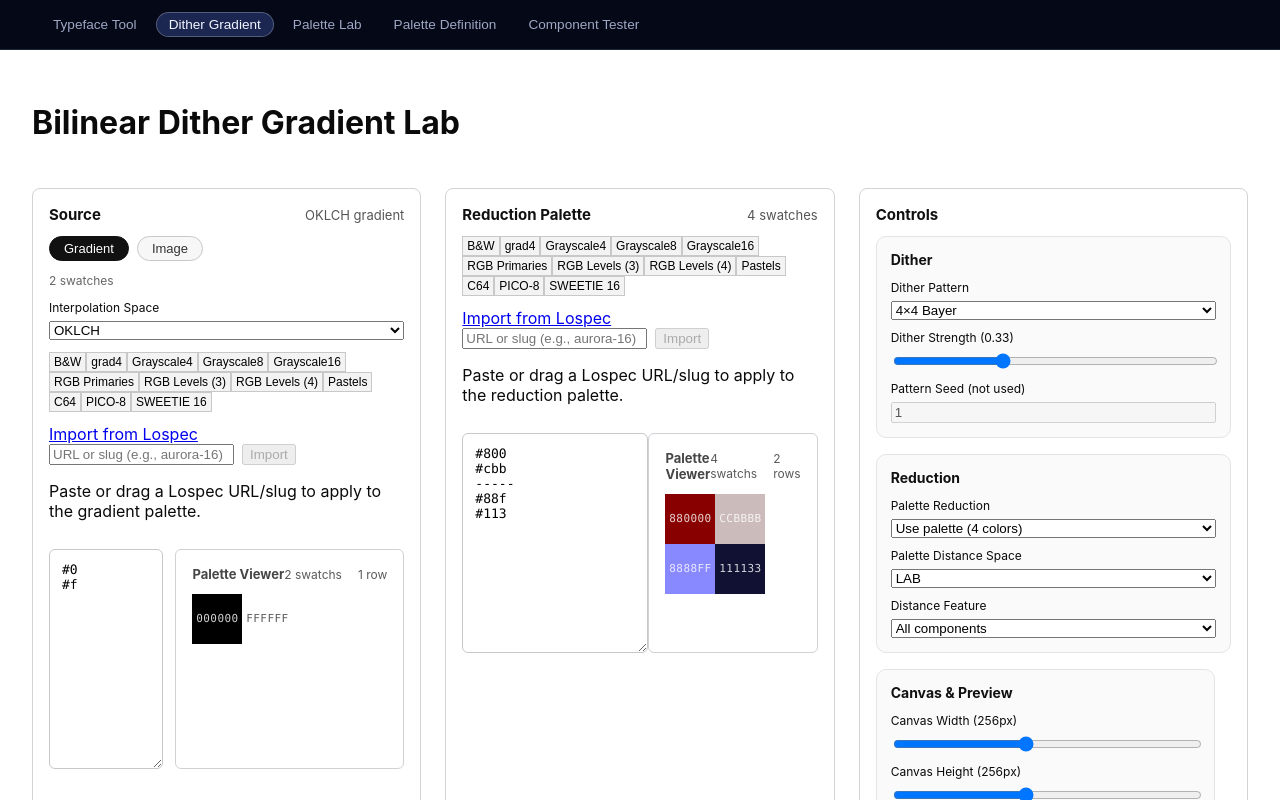
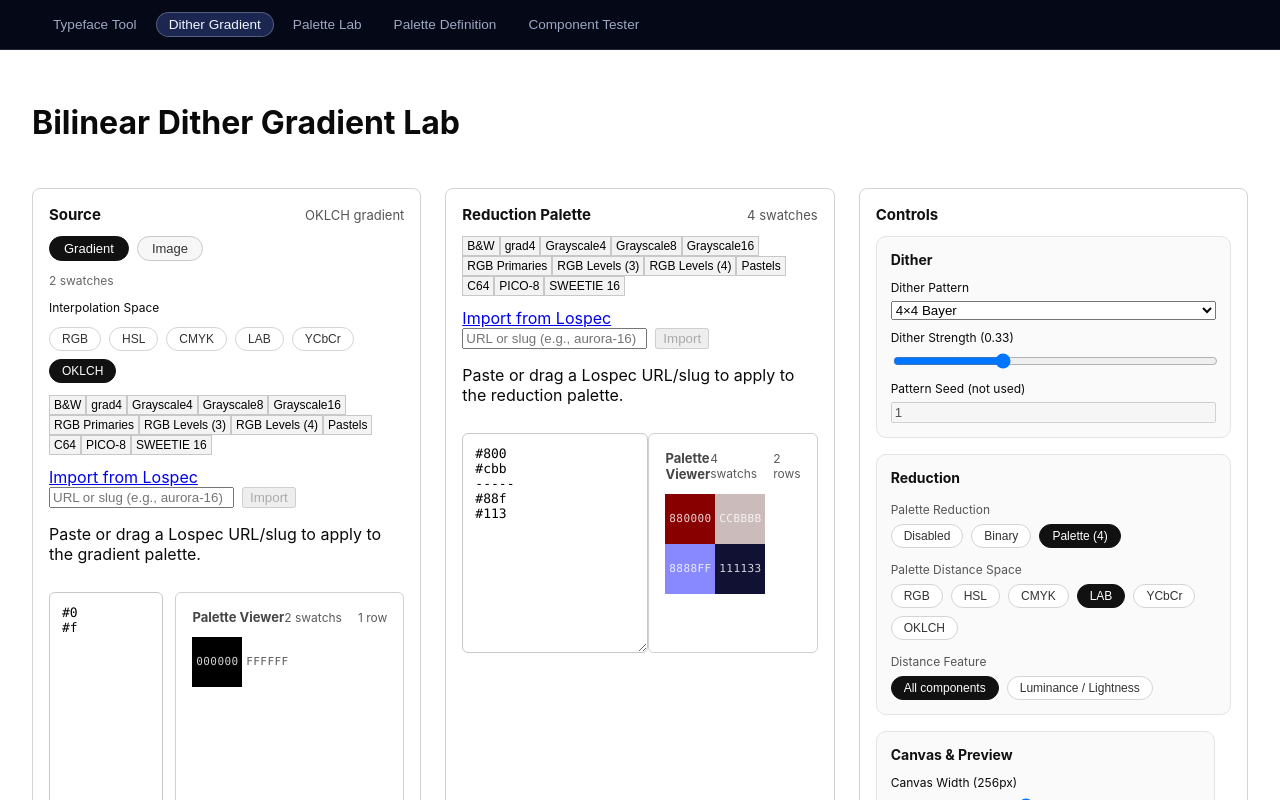
Before and after one commit to thenfour/typefacecompare, a Next.js app: page /DitherGradient in a window 1280 px wide. Shown: the top 800 px of the page. Built offline with nearby package versions, Linux system fonts and the light colour scheme; a web font is replaced by a local one.

Commit message:
dropdowns -> button arrays

```diff
--- /dev/null
+++ b/src/components/dither/OptionButtonGroup.tsx
@@ -0,0 +1,39 @@
+import type { ReactNode } from "react";
+
+interface OptionButton<T extends string | number> {
+    value: T;
+    label: ReactNode;
+    disabled?: boolean;
+    hint?: ReactNode;
+}
+
+interface OptionButtonGroupProps<T extends string | number> {
+    value: T;
+    options: OptionButton<T>[];
+    onChange: (value: T) => void;
+    ariaLabel?: string;
+}
+
+export function OptionButtonGroup<T extends string | number>({ value, options, onChange, ariaLabel }: OptionButtonGroupProps<T>) {
+    return (
+        <div className="option-button-group" role="group" aria-label={ariaLabel}>
+            {options.map((option) => {
+                const isActive = option.value === value;
+                const className = ["option-button", isActive ? "is-active" : ""].filter(Boolean).join(" ");
+                return (
+                    <button
+                        key={option.value}
+                        type="button"
+                        className={className}
+                        onClick={() => onChange(option.value)}
+                        aria-pressed={isActive}
+                        disabled={option.disabled}
+                    >
+                        <span>{option.label}</span>
+                        {option.hint && <small>{option.hint}</small>}
+                    </button>
+                );
+            })}
+        </div>
+    );
+}
--- a/src/components/dither/ReductionControls.tsx
+++ b/src/components/dither/ReductionControls.tsx
@@ -1,7 +1,7 @@
-import type { ChangeEvent } from "react";
 import type { ColorInterpolationMode } from "@/utils/colorSpaces";
 import type { DistanceFeature, ReductionMode } from "@/types/dither";
 import { DISTANCE_FEATURE_LABELS } from "@/utils/paletteDistance";
+import { OptionButtonGroup } from "@/components/dither/OptionButtonGroup";
 
 interface ReductionControlsProps {
     reductionMode: ReductionMode;
@@ -11,7 +11,7 @@ interface ReductionControlsProps {
     binaryThreshold: number;
     onBinaryThresholdChange: (value: number) => void;
     distanceColorSpace: ColorInterpolationMode;
-    onDistanceColorSpaceChange: (event: ChangeEvent<HTMLSelectElement>) => void;
+    onDistanceColorSpaceChange: (mode: ColorInterpolationMode) => void;
     distanceFeature: DistanceFeature;
     onDistanceFeatureChange: (feature: DistanceFeature) => void;
     supportedDistanceFeatures: DistanceFeature[];
@@ -32,16 +32,19 @@ export function ReductionControls({
 }: ReductionControlsProps) {
     return (
         <>
-            <label>
-                Palette Reduction
-                <select value={reductionMode} onChange={(event) => onReductionModeChange(event.target.value as ReductionMode)}>
-                    <option value="none">Disabled</option>
-                    <option value="binary">Binary (per channel)</option>
-                    <option value="palette" disabled={!hasReductionPalette}>
-                        Use palette ({reductionSwatchCount} colors)
-                    </option>
-                </select>
-            </label>
+            <div>
+                <span style={{ fontSize: 12, color: "#555" }}>Palette Reduction</span>
+                <OptionButtonGroup
+                    value={reductionMode}
+                    onChange={onReductionModeChange}
+                    ariaLabel="Palette reduction mode"
+                    options={[
+                        { value: "none", label: "Disabled" },
+                        { value: "binary", label: "Binary" },
+                        { value: "palette", label: `Palette (${reductionSwatchCount})`, disabled: !hasReductionPalette },
+                    ]}
+                />
+            </div>
             {reductionMode === "binary" && (
                 <label>
                     Binary Threshold ({binaryThreshold})
@@ -57,30 +60,34 @@ export function ReductionControls({
             )}
             {reductionMode === "palette" && (
                 <>
-                    <label>
-                        Palette Distance Space
-                        <select value={distanceColorSpace} onChange={onDistanceColorSpaceChange}>
-                            <option value="rgb">RGB</option>
-                            <option value="hsl">HSL</option>
-                            <option value="cmyk">CMYK</option>
-                            <option value="lab">LAB</option>
-                            <option value="ycbcr">YCbCr</option>
-                            <option value="oklch">OKLCH</option>
-                        </select>
-                    </label>
-                    <label>
-                        Distance Feature
-                        <select
+                    <div>
+                        <span style={{ fontSize: 12, color: "#555" }}>Palette Distance Space</span>
+                        <OptionButtonGroup
+                            value={distanceColorSpace}
+                            onChange={onDistanceColorSpaceChange}
+                            ariaLabel="Palette distance space"
+                            options={[
+                                { value: "rgb", label: "RGB" },
+                                { value: "hsl", label: "HSL" },
+                                { value: "cmyk", label: "CMYK" },
+                                { value: "lab", label: "LAB" },
+                                { value: "ycbcr", label: "YCbCr" },
+                                { value: "oklch", label: "OKLCH" },
+                            ]}
+                        />
+                    </div>
+                    <div>
+                        <span style={{ fontSize: 12, color: "#555" }}>Distance Feature</span>
+                        <OptionButtonGroup
                             value={distanceFeature}
-                            onChange={(event) => onDistanceFeatureChange(event.target.value as DistanceFeature)}
-                        >
-                            {supportedDistanceFeatures.map((feature) => (
-                                <option value={feature} key={feature}>
-                                    {DISTANCE_FEATURE_LABELS[feature]}
-                                </option>
-                            ))}
-                        </select>
-                    </label>
+                            onChange={onDistanceFeatureChange}
+                            ariaLabel="Palette distance feature"
+                            options={supportedDistanceFeatures.map((feature) => ({
+                                value: feature,
+                                label: DISTANCE_FEATURE_LABELS[feature],
+                            }))}
+                        />
+                    </div>
                 </>
             )}
         </>
--- a/src/components/dither/SourceControlsCard.tsx
+++ b/src/components/dither/SourceControlsCard.tsx
@@ -2,8 +2,10 @@ import { ChangeEvent, ReactNode } from "react";
 import { PaletteDefinitionViewer } from "@/components/PaletteDefinitionViewer";
 import { PalettePresetButtons } from "@/components/PalettePresetButtons";
 import { LospecPaletteImporter } from "@/components/LospecPaletteImporter";
+import { OptionButtonGroup } from "@/components/dither/OptionButtonGroup";
 import type { PaletteRow, PaletteSwatchDefinition } from "@/types/paletteDefinition";
 import type { SourceType } from "@/types/dither";
+import type { ColorInterpolationMode } from "@/utils/colorSpaces";
 import { ImageSourceControls, type ImageSourceControlsProps } from "@/components/dither/ImageSourceControls";
 
 interface GradientControlsProps {
@@ -17,8 +19,8 @@ interface GradientControlsProps {
     swatches: PaletteSwatchDefinition[];
     rows: PaletteRow[];
     footer?: ReactNode;
-    interpolationMode: string;
-    onInterpolationModeChange: (value: string) => void;
+    interpolationMode: ColorInterpolationMode;
+    onInterpolationModeChange: (mode: ColorInterpolationMode) => void;
 }
 
 interface SourceControlsCardProps {
@@ -79,20 +81,27 @@ function renderGradientControls({
     interpolationMode,
     onInterpolationModeChange,
 }: GradientControlsProps) {
+    const interpolationOptions: { value: ColorInterpolationMode; label: string }[] = [
+        { value: "rgb", label: "RGB" },
+        { value: "hsl", label: "HSL" },
+        { value: "cmyk", label: "CMYK" },
+        { value: "lab", label: "LAB" },
+        { value: "ycbcr", label: "YCbCr" },
+        { value: "oklch", label: "OKLCH" },
+    ];
+
     return (
         <div className="source-card__gradient-panel">
             <div className="source-card__meta">{swatchCountLabel}</div>
-            <label className="source-card__interpolation">
-                Interpolation Space
-                <select value={interpolationMode} onChange={(event) => onInterpolationModeChange(event.target.value)}>
-                    <option value="rgb">RGB</option>
-                    <option value="hsl">HSL</option>
-                    <option value="cmyk">CMYK</option>
-                    <option value="lab">LAB</option>
-                    <option value="ycbcr">YCbCr</option>
-                    <option value="oklch">OKLCH</option>
-                </select>
-            </label>
+            <div className="source-card__interpolation">
+                <span>Interpolation Space</span>
+                <OptionButtonGroup
+                    value={interpolationMode}
+                    onChange={onInterpolationModeChange}
+                    options={interpolationOptions}
+                    ariaLabel="Interpolation space"
+                />
+            </div>
             <PalettePresetButtons presets={presets} onSelect={onSelectPreset} />
             <LospecPaletteImporter targetLabel={lospecTargetLabel} onApplyPalette={onChangeValue} />
             <div className="source-card__gradient-editor">
--- a/src/pages/DitherGradient.tsx
+++ b/src/pages/DitherGradient.tsx
@@ -1,5 +1,5 @@
 import Head from "next/head";
-import { ChangeEvent, useCallback, useMemo, useRef, useState } from "react";
+import { useCallback, useMemo, useRef, useState } from "react";
 import { parsePaletteDefinition } from "../utils/paletteDefinition";
 import { ColorInterpolationMode, rgbUnitTo255 } from "../utils/colorSpaces";
 import { hexToRgb } from "../utils/color";
@@ -175,8 +175,7 @@ export default function DitherGradientPage() {
         [ditherType, ditherSeed, voronoiCellsPerAxis, voronoiJitter]
     );
 
-    const handleDistanceColorSpaceChange = (event: ChangeEvent<HTMLSelectElement>) => {
-        const nextMode = event.target.value as ColorInterpolationMode;
+    const handleDistanceColorSpaceChange = (nextMode: ColorInterpolationMode) => {
         setDistanceColorSpace(nextMode);
         setDistanceFeature((previous: DistanceFeature) => {
             if (isDistanceFeatureSupported(nextMode, previous)) {
@@ -261,7 +260,7 @@ export default function DitherGradientPage() {
                                     <p className="dither-gradient-warning">Add at least one valid color to generate a gradient.</p>
                                 ) : null,
                             interpolationMode,
-                            onInterpolationModeChange: (next) => setInterpolationMode(next as ColorInterpolationMode),
+                            onInterpolationModeChange: setInterpolationMode,
                         }}
                         imageControls={{
                             imageUrlInput,
--- a/src/styles/DitherGradient.css
+++ b/src/styles/DitherGradient.css
@@ -197,6 +197,43 @@
     width: 100%;
 }
 
+.option-button-group {
+    display: flex;
+    flex-wrap: wrap;
+    gap: 8px;
+    margin-top: 6px;
+}
+
+.option-button {
+    border: 1px solid #d4d4d8;
+    border-radius: 999px;
+    background: #fff;
+    padding: 4px 12px;
+    font-size: 12px;
+    color: #333;
+    cursor: pointer;
+    display: flex;
+    flex-direction: column;
+    align-items: flex-start;
+    gap: 2px;
+}
+
+.option-button small {
+    font-size: 11px;
+    color: #666;
+}
+
+.option-button.is-active {
+    background: #111;
+    color: #fff;
+    border-color: #111;
+}
+
+.option-button:disabled {
+    opacity: 0.5;
+    cursor: not-allowed;
+}
+
 .corner-grid {
     display: grid;
     grid-template-columns: repeat(auto-fit, minmax(200px, 1fr));
```
